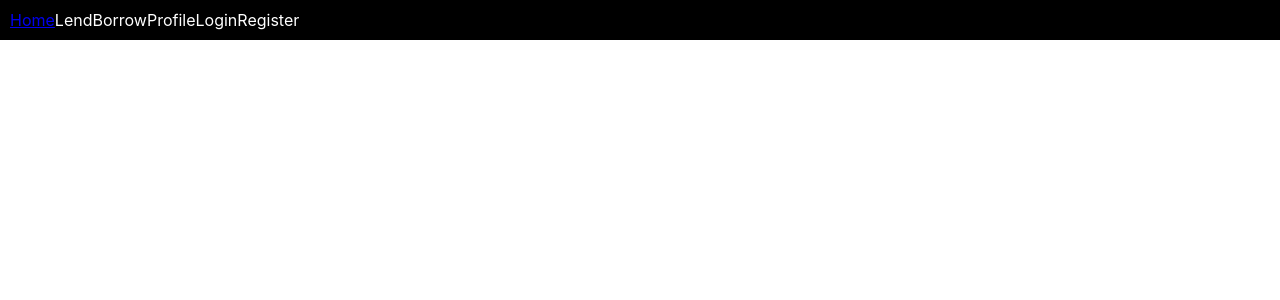
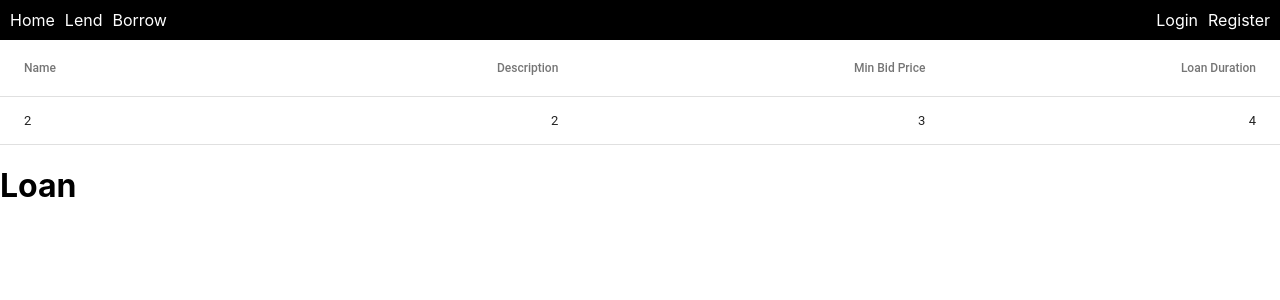
Before and after one commit to emer7/CS2102G53, a React (Create React App) app in the folder my-app/: page /item/1 in a window 1280 px wide. Shown: the top 300 px of the page. Built offline with nearby package versions, Linux system fonts and the light colour scheme; no server answers.

Commit message:
Rudimentary borrow lending

```diff
--- a/my-app/src/App.js
+++ b/my-app/src/App.js
@@ -1,19 +1,31 @@
 import React, { Component } from "react";
-import { BrowserRouter as Router, Route, Link, Redirect, NavLink, Switch } from "react-router-dom";
+import { BrowserRouter as Router, Route, Link, Redirect, Switch } from "react-router-dom";
 import styled from "styled-components";
 
 import Login from "./Components/Login";
 import Register from "./Components/Register";
+import Borrow from "./Components/Borrow";
+import Lend from "./Components/Lend";
+import Item from "./Components/Item";
 
 const Navbar = styled.div`
   background-color: black;
   padding: 10px;
+  display: flex;
+  justify-content: space-between;
 `;
 
 const Navlink = styled(Link)`
   color: white;
   text-decoration: none;
+  & + & {
+    margin-left: 10px;
+  }
 `;
+
+const Left = styled.div``;
+
+const Right = styled.div``;
 
 class App extends Component {
   constructor(props) {
@@ -23,12 +35,12 @@ class App extends Component {
     };
   }
 
-  handleLogin = (login) => {
-    this.setState({ isAuthenticated: login });
+  handleLogin = ({ login, user }) => {
+    this.setState({ isAuthenticated: login, user });
   };
 
   componentDidMount() {
-    this.authenticate();
+    // this.authenticate();
   }
 
   authenticate = () => {
@@ -38,17 +50,26 @@ class App extends Component {
   };
 
   render() {
+    // const { user } = this.state;
+    const user = { userSSN: 1, username: "mock" };
+
     return (
       <Router>
         <Navbar>
-          <NavLink to="/">Home</NavLink>
-          <Navlink to="/lend">Lend</Navlink>
-          <Navlink to="/borrow">Borrow</Navlink>
-          <Navlink to="/profile">Profile</Navlink>
-          <Navlink to="/login">Login</Navlink>
-          <Navlink to="/register">Register</Navlink>
+          <Left>
+            <Navlink to="/">Home</Navlink>
+            <Navlink to="/lend">Lend</Navlink>
+            <Navlink to="/borrow">Borrow</Navlink>
+          </Left>
+          {this.state.isAuthenticated ? (
+            <Navlink to="/profile">{user ? `Hi, ${user.username}!` : "Profile"}</Navlink>
+          ) : (
+            <Right>
+              <Navlink to="/login">Login</Navlink>
+              <Navlink to="/register">Register</Navlink>
+            </Right>
+          )}
         </Navbar>
-
         <Switch>
           <Route
             path="/lend"
@@ -79,14 +100,13 @@ class App extends Component {
             )}
           />
           <Route path="/register" render={props => <Register {...props} />} />
+          <Route path="/item/:itemSSN" render={props => <Item user={user} {...props} />} />
         </Switch>
       </Router>
     );
   }
 }
 
-const Lend = () => <h1>Lend</h1>;
-const Borrow = () => <h1>Borrow</h1>;
 const Profile = () => <h1>Profile</h1>;
 
 export default App;
--- /dev/null
+++ b/my-app/src/Components/Borrow.js
@@ -0,0 +1,71 @@
+import React, { Component } from "react";
+import { Route, Redirect } from "react-router-dom";
+import styled from "styled-components";
+
+import Table from "@material-ui/core/Table";
+import TableBody from "@material-ui/core/TableBody";
+import TableCell from "@material-ui/core/TableCell";
+import TableHead from "@material-ui/core/TableHead";
+import TableRow from "@material-ui/core/TableRow";
+
+class Borrow extends Component {
+  constructor(props) {
+    super(props);
+    this.state = {};
+  }
+
+  componentDidMount() {
+    // fetch("http://localhost:5000/search/available/:loanedByUserSSN") // fix to search for all users
+    //   .then(res => res.json())
+    //   .then(data => this.setState({ rows: data }));
+  }
+
+  handleItemClick = ({ itemSSN }) => {
+    const { history, match } = this.props;
+    // history.push(`${match.url}/item/${itemSSN}`);
+    history.push(`/item/${itemSSN}`);
+  };
+
+  render() {
+    const { match } = this.props;
+    const rows = [
+      { itemSSN: 0, name: 1, description: 2, minBidPrice: 3, loanDuration: 4, loanedByUserSSN: 0 },
+      { itemSSN: 1, name: 2, description: 2, minBidPrice: 3, loanDuration: 4, loanedByUserSSN: 1 },
+      { itemSSN: 2, name: 3, description: 2, minBidPrice: 3, loanDuration: 4, loanedByUserSSN: 2 }
+    ];
+    return (
+      <div>
+        <Table>
+          <TableHead>
+            <TableRow>
+              <TableCell>Name</TableCell>
+              <TableCell align="right">Description</TableCell>
+              <TableCell align="right">Min Bid Price</TableCell>
+              <TableCell align="right">Loan Duration</TableCell>
+            </TableRow>
+          </TableHead>
+          <TableBody>
+            {rows.map(row => (
+              <TableRow key={row.itemSSN} hover onClick={() => this.handleItemClick(row)}>
+                <TableCell component="th" scope="row">
+                  {row.name}
+                </TableCell>
+                <TableCell align="right">{row.description}</TableCell>
+                <TableCell align="right">{row.minBidPrice}</TableCell>
+                <TableCell align="right">{row.loanDuration}</TableCell>
+              </TableRow>
+            ))}
+          </TableBody>
+        </Table>
+
+        {/* <Route path={`${match.path}/item/:itemId`} render={props => <Item {...props} />} /> */}
+      </div>
+    );
+  }
+}
+
+const Item = props => {
+  return <h2>{props.match.params.itemId}</h2>;
+};
+
+export default Borrow;
--- /dev/null
+++ b/my-app/src/Components/Item.js
@@ -0,0 +1,70 @@
+import React, { Component } from "react";
+import { Route, Redirect } from "react-router-dom";
+import styled from "styled-components";
+
+import Table from "@material-ui/core/Table";
+import TableBody from "@material-ui/core/TableBody";
+import TableCell from "@material-ui/core/TableCell";
+import TableHead from "@material-ui/core/TableHead";
+import TableRow from "@material-ui/core/TableRow";
+
+class Item extends Component {
+  constructor(props) {
+    super(props);
+    this.state = { row: {} };
+  }
+
+  componentDidMount() {
+    // fetch("http://localhost:5000/search/available/:loanedByUserSSN") // fix to get the item from db
+    //   .then(res => res.json())
+    //   .then(data => this.setState({ rows: data }));
+    const rows = [
+      { itemSSN: 0, name: 1, description: 2, minBidPrice: 3, loanDuration: 4, loanedByUserSSN: 0 },
+      { itemSSN: 1, name: 2, description: 2, minBidPrice: 3, loanDuration: 4, loanedByUserSSN: 1 },
+      { itemSSN: 2, name: 3, description: 2, minBidPrice: 3, loanDuration: 4, loanedByUserSSN: 2 }
+    ];
+    const { match } = this.props;
+    const { itemSSN } = match.params;
+    const row = rows.find(row => row.itemSSN == itemSSN);
+    this.setState({ row });
+  }
+
+  render() {
+    // const row = { itemSSN: 0, name: 1, description: 2, minBidPrice: 3, loanDuration: 4, loanedByUserSSN: 0 };
+    const { row } = this.state;
+    const { user } = this.props;
+    const { loanedByUserSSN } = row;
+
+    return (
+      <div>
+        <Table>
+          <TableHead>
+            <TableRow>
+              <TableCell>Name</TableCell>
+              <TableCell align="right">Description</TableCell>
+              <TableCell align="right">Min Bid Price</TableCell>
+              <TableCell align="right">Loan Duration</TableCell>
+            </TableRow>
+          </TableHead>
+          <TableBody>
+            <TableRow>
+              <TableCell component="th" scope="row">
+                {row.name}
+              </TableCell>
+              <TableCell align="right">{row.description}</TableCell>
+              <TableCell align="right">{row.minBidPrice}</TableCell>
+              <TableCell align="right">{row.loanDuration}</TableCell>
+            </TableRow>
+          </TableBody>
+        </Table>
+
+        {user.userSSN == loanedByUserSSN ? <Loan /> : <Bid />}
+      </div>
+    );
+  }
+}
+
+const Loan = () => <h1>Loan</h1>;
+const Bid = () => <h1>Bid</h1>;
+
+export default Item;
--- /dev/null
+++ b/my-app/src/Components/Lend.js
@@ -0,0 +1,75 @@
+import React, { Component } from "react";
+import { Route, Redirect } from "react-router-dom";
+import styled from "styled-components";
+
+import Table from "@material-ui/core/Table";
+import TableBody from "@material-ui/core/TableBody";
+import TableCell from "@material-ui/core/TableCell";
+import TableHead from "@material-ui/core/TableHead";
+import TableRow from "@material-ui/core/TableRow";
+import { TextField, Button } from "@material-ui/core";
+
+class Lend extends Component {
+  constructor(props) {
+    super(props);
+    this.state = {};
+  }
+
+  componentDidMount() {
+    // fetch("http://localhost:5000/search/available/:loanedByUserSSN") // fix to search for all users
+    //   .then(res => res.json())
+    //   .then(data => this.setState({ rows: data }));
+  }
+
+  handleItemClick = ({ itemSSN }) => {
+    const { history, match } = this.props;
+    // history.push(`${match.url}/item/${itemSSN}`);
+    history.push(`/item/${itemSSN}`);
+  };
+
+  render() {
+    const { match } = this.props;
+    const rows = [
+      { itemSSN: 0, name: 1, description: 2, minBidPrice: 3, loanDuration: 4, loanedByUserSSN: 0 },
+      { itemSSN: 1, name: 2, description: 2, minBidPrice: 3, loanDuration: 4, loanedByUserSSN: 1 },
+      { itemSSN: 2, name: 3, description: 2, minBidPrice: 3, loanDuration: 4, loanedByUserSSN: 2 }
+    ];
+    return (
+      <div>
+        <TextField name="description" label="Description" />
+        <TextField name="mindBidPrice" label="Minimum bid price" />
+        <TextField name="loanDuration" label="Loan duration" />
+        <Button variant="contained">Submit</Button>
+
+        <Table>
+          <TableHead>
+            <TableRow>
+              <TableCell>Name</TableCell>
+              <TableCell align="right">Description</TableCell>
+              <TableCell align="right">Min Bid Price</TableCell>
+              <TableCell align="right">Loan Duration</TableCell>
+            </TableRow>
+          </TableHead>
+          <TableBody>
+            {rows.map(row => (
+              <TableRow key={row.itemSSN} hover onClick={() => this.handleItemClick(row)}>
+                <TableCell component="th" scope="row">
+                  {row.name}
+                </TableCell>
+                <TableCell align="right">{row.description}</TableCell>
+                <TableCell align="right">{row.minBidPrice}</TableCell>
+                <TableCell align="right">{row.loanDuration}</TableCell>
+              </TableRow>
+            ))}
+          </TableBody>
+        </Table>
+      </div>
+    );
+  }
+}
+
+const Item = props => {
+  return <h2>{props.match.params.itemId}</h2>;
+};
+
+export default Lend;
```
